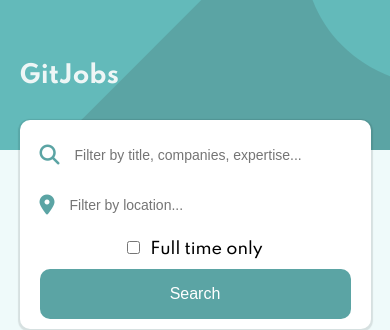
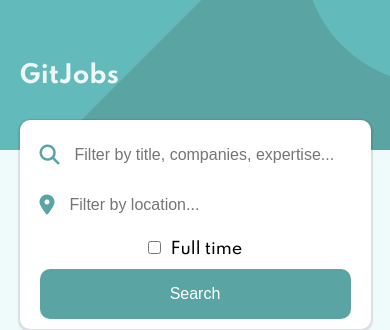
Before and after one commit to Hilverton/GitJobs, a React (Create React App) app: page / in a window 390 px wide. Shown: the top 330 px of the page. Built offline with nearby package versions, Linux system fonts and the light colour scheme; no server answers.

Commit message:
Correção de ui no form na página Home e no componente Input

```diff
--- a/src/components/Input/styles.css
+++ b/src/components/Input/styles.css
@@ -17,11 +17,5 @@
   border: none;
   outline: none;
   font-size: 16px;
+  text-overflow: ellipsis;
 }
-
-@media (max-width: 425px) {
-  .input__input {
-    font-size: 14px;
-    text-overflow: ellipsis;
-  }
-}
--- a/src/pages/Home/Home.tsx
+++ b/src/pages/Home/Home.tsx
@@ -67,7 +67,7 @@
             <div className='home__form__element__wrapper__check'>
               <input onChange={() => setCheckbox(!checkbox)} type='checkbox' />
               <label className='home__form__element__label' htmlFor=''>
-                Full time only
+                Full time
               </label>
             </div>
             <button className='home__form__element__button'>Search</button>
```
Also changed, not shown: 1 other file (tests, documents, lock files or other folders).
